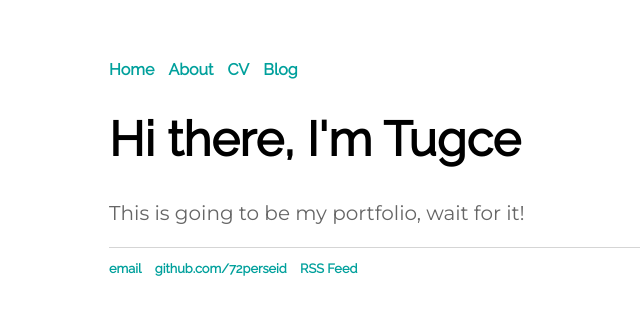
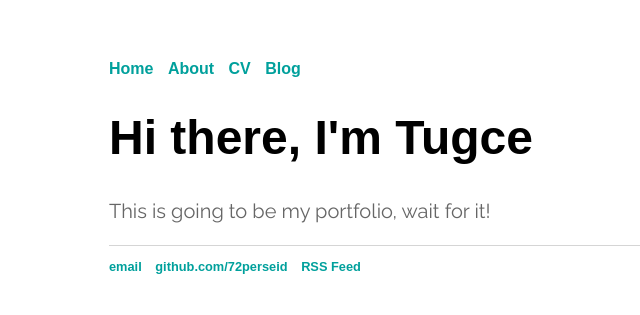
Before and after one commit to 72perseid/72perseid.github.io, a Jekyll site: the page built from index.html, in a window 1280 px wide. Shown: the top 315 px of the page, without its empty margins (83-723 px from the left). Built offline with Jekyll 4.4.1, drawn with Linux system fonts in a browser that asks for light colours.

Commit message:
Update main.css

```diff
--- a/css/main.css
+++ b/css/main.css
@@ -4,7 +4,7 @@ body {
     width: 70%;
 }
 nav ul, footer ul {
-    font-family:'Raleway', 'Arial', sans-serif;
+    font-family:'Handlee', 'Arial', sans-serif;
     padding: 0px;
     list-style: none;
     font-weight: 600;
@@ -22,13 +22,13 @@ a:hover {
 }
 h1 {
     font-size: 3em;
-    font-family:'Raleway', sans-serif;
+    font-family:'Handlee', sans-serif;
 }
 p {
     font-size: 1.25em;
     line-height: 1.4em;
     color: #666;
-    font-family: 'Montserrat', sans-serif;
+    font-family: 'Raleway', sans-serif;
 }
 footer {
     border-top: 1px solid #d5d5d5;
```
